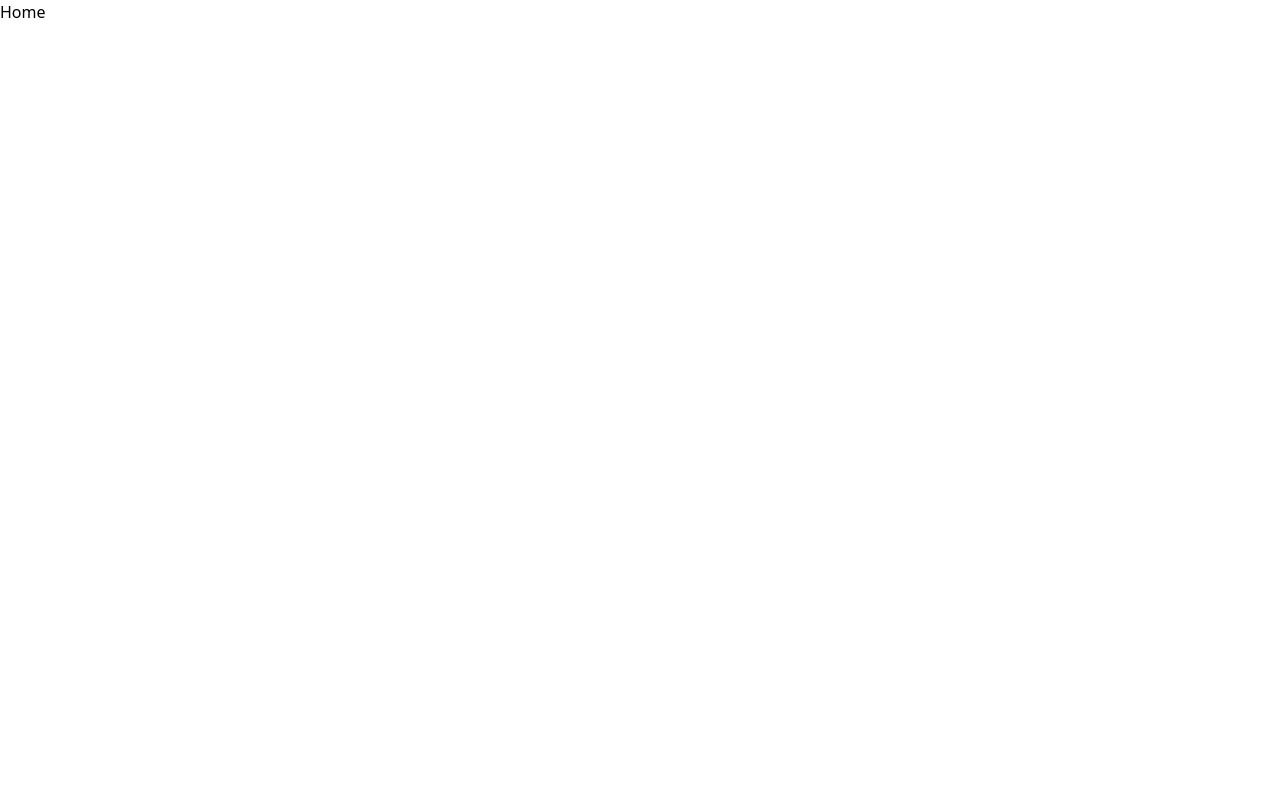
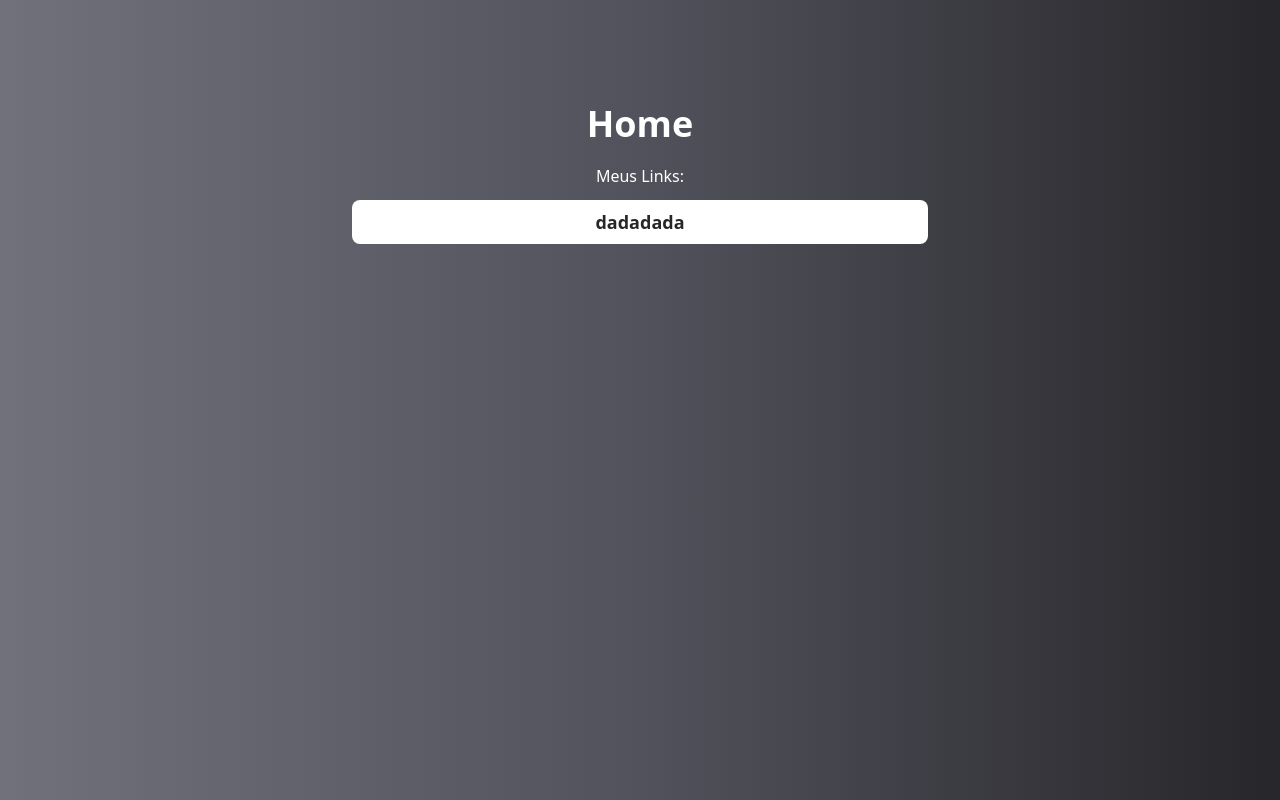
Before and after one commit to Gustavo-2027/Linktree, a React (Vite) app in the folder linktree/: page / in a window 1280 px wide. Built offline with nearby package versions, Linux system fonts and the light colour scheme.

Commit message:
Configurando home

```diff
--- a/linktree/package.json
+++ b/linktree/package.json
@@ -13,6 +13,7 @@
     "@tailwindcss/vite": "^4.1.4",
     "react": "^19.0.0",
     "react-dom": "^19.0.0",
+    "react-icons": "^5.5.0",
     "react-router-dom": "^7.5.2",
     "tailwindcss": "^4.1.4"
   },
--- a/linktree/src/pages/home/Index.tsx
+++ b/linktree/src/pages/home/Index.tsx
@@ -1,11 +1,24 @@
-
-
 const Home = () => {
   return (
-    <div>
-      <h1>Home</h1>
+    <div className="w-full h-dvh bg-gradient-to-r from-zinc-500 via-zinc-600 to-zinc-800 text-white">
+      <section className="flex flex-col justify-center items-center text-center space-y-3 py-6">
+        <div className="space-y-5">
+          <h1 className="md:text-4xl text-3xl font-bold mt-20">Home</h1>
+          <p>Meus Links: </p>
+        </div>
+        <main className="w-11/12 max-w-xl">
+          <section className="bg-white text-zinc-800 py-2 rounded-lg font-semibold select-none transition-transform cursor-pointer hover:scale-110">
+            <a href="">
+              <p className="md:text-lg text-base">dadadada</p>
+            </a>
+          </section>
+          <footer className="flex justify-center gap-3 my-5" >
+
+          </footer>
+        </main>
+      </section>
     </div>
-  )
-}
+  );
+};
 
-export default Home
+export default Home;
```
Also changed, not shown: 1 other file (tests, documents, lock files or other folders).
